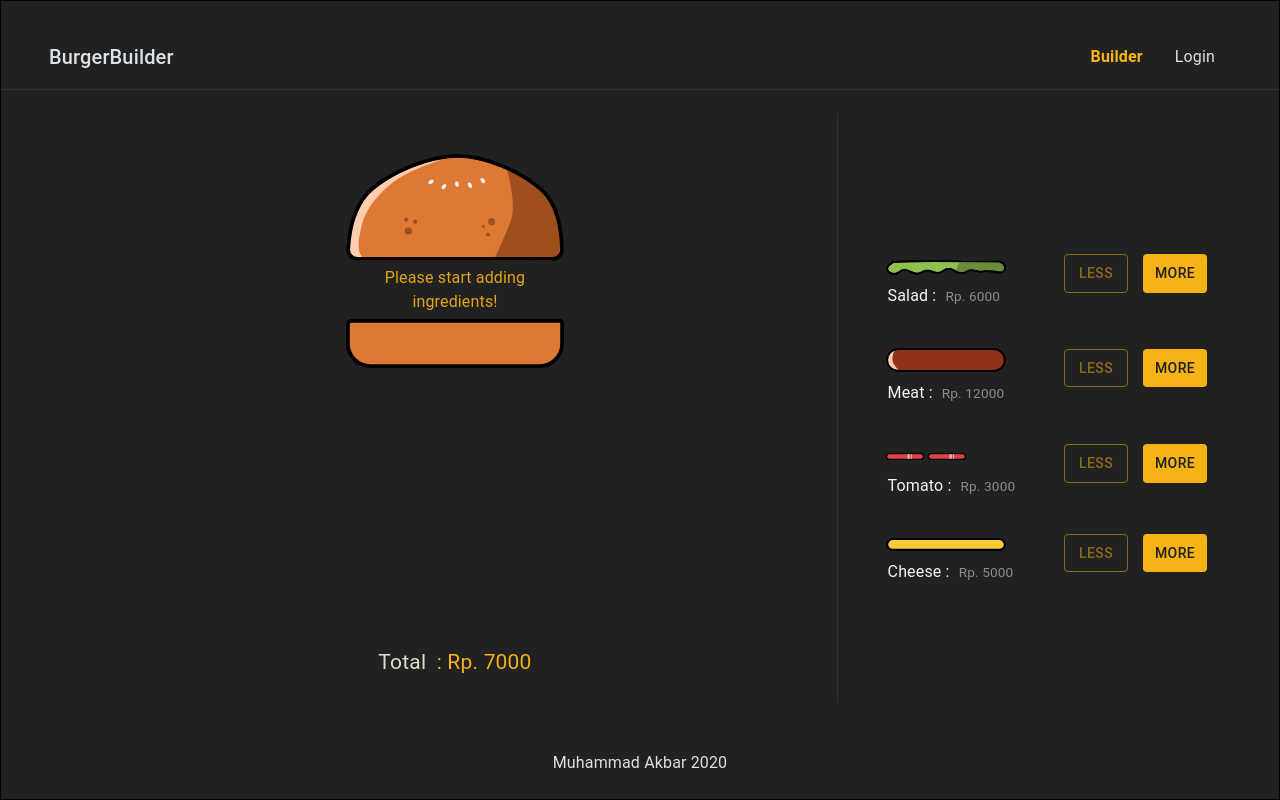
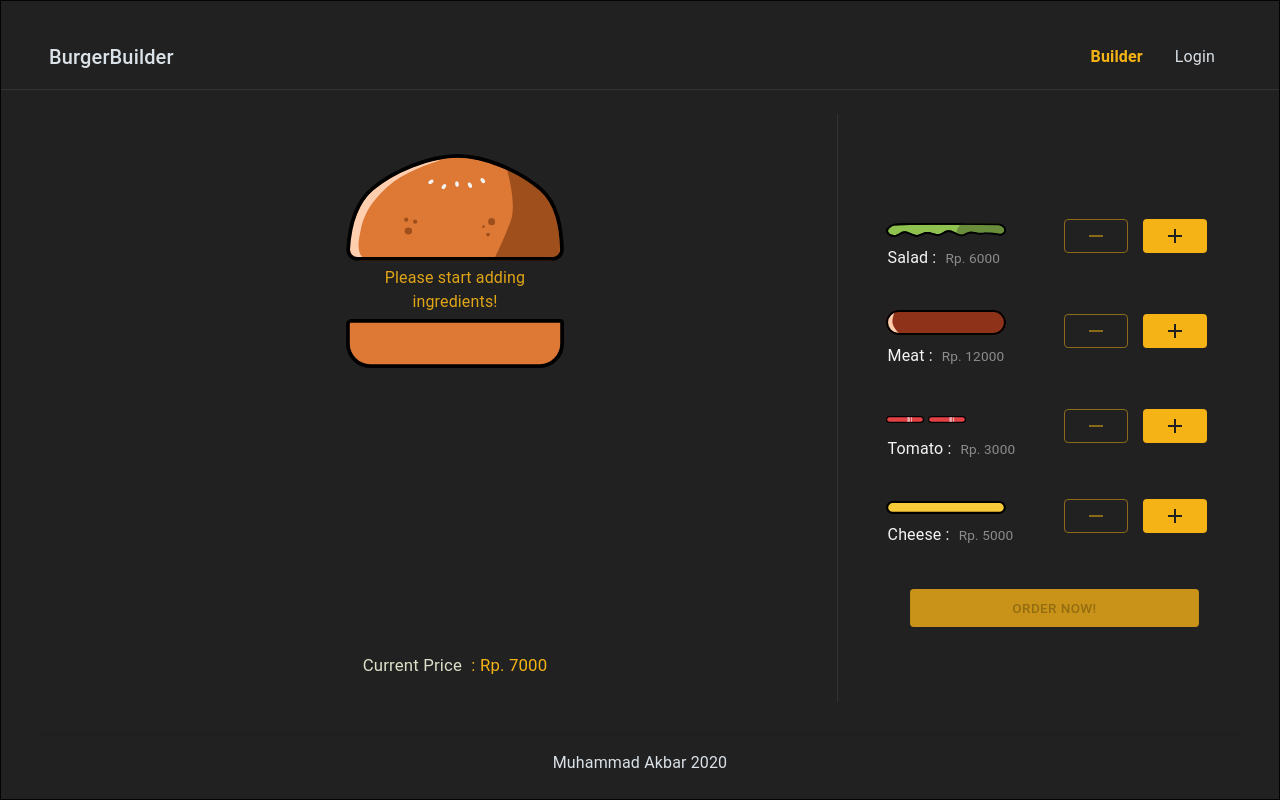
Before and after one commit to MuhammadAkbar11/burger-builder, a React (Create React App) app: page / in a window 1280 px wide. Built offline with nearby package versions, Linux system fonts and the light colour scheme; the HTML template or start-up script is replaced by a standard one.

Commit message:
add order button

```diff
--- a/src/components/Burger/BuildControls/BuildControl.jsx/BuildControl.jsx
+++ b/src/components/Burger/BuildControls/BuildControl.jsx/BuildControl.jsx
@@ -2,6 +2,8 @@ import React, { Fragment } from "react";
 import PropTypes from "prop-types";
 
 import { Box, Button, makeStyles, styled, Typography } from "@material-ui/core";
+import AddIcon from "@material-ui/icons/Add";
+import RemoveIcon from "@material-ui/icons/Remove";
 
 const useStyles = makeStyles(theme => ({
   root: {
@@ -11,6 +13,11 @@ const useStyles = makeStyles(theme => ({
     margin: theme.spacing(1),
     paddingTop: theme.spacing(1),
     width: "100%",
+
+    [theme.breakpoints.down("sm")]: {
+      flexDirection: "column",
+      lineHeight: "2rem",
+    },
   },
 
   labelContent: {
@@ -40,6 +47,14 @@ const useStyles = makeStyles(theme => ({
 
   marginLeft: {
     marginLeft: "4px",
+  },
+
+  img: {
+    width: 38,
+
+    [theme.breakpoints.down("sm")]: {
+      width: 55,
+    },
   },
 }));
 
@@ -81,10 +96,9 @@ const BuildControl = props => {
 
   const tomatoIcon = (
     <div>
-      <img width="38" src={props.icon} alt="" />
+      <img className={className.img} src={props.icon} alt="" />
       <img
-        width="38"
-        className={className.marginLeft}
+        className={`${className.img} ` + className.marginLeft}
         src={props.icon}
         alt=""
       />
@@ -106,14 +120,15 @@ const BuildControl = props => {
       </Box>
       <Box className={`${className.actions} `}>
         <ButtonControlLess
+          size="small"
           onClick={props.remove}
           className={`less ${props.disabled ? "disabled" : ""}`}
           color="primary"
         >
-          Less
+          <RemoveIcon />
         </ButtonControlLess>
-        <ButtonControlAdd color="primary" onClick={props.added}>
-          More
+        <ButtonControlAdd size="small" color="primary" onClick={props.added}>
+          <AddIcon />{" "}
         </ButtonControlAdd>
       </Box>
     </div>
--- a/src/components/Burger/BuildControls/BuildControls.jsx
+++ b/src/components/Burger/BuildControls/BuildControls.jsx
@@ -1,7 +1,13 @@
 import React from "react";
 import PropTypes from "prop-types";
 
-import { Container, makeStyles, Paper } from "@material-ui/core";
+import {
+  Button,
+  Container,
+  makeStyles,
+  Paper,
+  styled,
+} from "@material-ui/core";
 import BuildControl from "./BuildControl.jsx/BuildControl";
 
 import meatImg from "../../../assets/svg/meat.svg";
@@ -53,11 +59,42 @@ const useStyle = makeStyles(theme => ({
     width: "100%",
     backgroundColor: "transparent",
     boxShadow: "none",
+    [theme.breakpoints.only("sm")]: {
+      width: "80%",
+    },
+    [theme.breakpoints.down("sm")]: {
+      paddingBottom: "4rem",
+    },
   },
 }));
 
+const CheckoutButton = styled(Button)({
+  backgroundColor: "#f5b316",
+  color: "#212121",
+  marginLeft: "15px",
+  display: "flex",
+  flexWrap: "wrap",
+  justifyContent: "center",
+  width: "100%",
+  marginTop: "2rem",
+
+  "&:hover": {
+    backgroundColor: "#f5b216c9",
+  },
+  "&:active, &:focus": {
+    backgroundColor: "#f5b216c9",
+  },
+
+  "&:disabled": {
+    transform: "scale(0.9)",
+    color: "f2f2f2",
+    backgroundColor: "#f5b216c9",
+  },
+});
+
 const BuildControls = props => {
   const classes = useStyle();
+  console.log(props.purchase);
   return (
     <Container className={classes.root}>
       <Paper className={classes.paper}>
@@ -75,6 +112,13 @@ const BuildControls = props => {
             />
           );
         })}
+        <CheckoutButton
+          size="large"
+          variant="contained"
+          disabled={!props.purchase ? true : false}
+        >
+          Order now!
+        </CheckoutButton>
       </Paper>
     </Container>
   );
@@ -84,6 +128,7 @@ BuildControls.propTypes = {
   ingredientAdded: PropTypes.func,
   ingredientRemove: PropTypes.func,
   disabled: PropTypes.object,
+  purchase: PropTypes.bool,
 };
 
 export default BuildControls;
--- a/src/components/Burger/Burger.jsx
+++ b/src/components/Burger/Burger.jsx
@@ -12,7 +12,6 @@ import {
 const useStyle = makeStyles(theme => ({
   root: {
     position: "relative",
-
     width: "100%",
     height: "100%",
     padding: theme.spacing(3),
@@ -23,6 +22,10 @@ const useStyle = makeStyles(theme => ({
       width: "10px",
       display: "none",
       backgroundColor: "#f2f2f2",
+    },
+
+    [theme.breakpoints.down("sm")]: {
+      height: "320px",
     },
 
     // /* Track */
@@ -58,10 +61,10 @@ const useStyle = makeStyles(theme => ({
       maxWidth: "40%",
     },
     [theme.breakpoints.only("sm")]: {
-      maxWidth: "35%",
+      maxWidth: "37%",
     },
     [theme.breakpoints.only("xs")]: {
-      maxWidth: "50%",
+      maxWidth: "55%",
     },
   },
 
@@ -74,7 +77,7 @@ const useStyle = makeStyles(theme => ({
     opacity: "0.9",
   },
   textprice: {
-    fontSize: "1.5em",
+    fontSize: "1.2em",
     color: "#DAE1C8",
     marginTop: "auto",
     "& .price": {
@@ -118,9 +121,10 @@ const Burger = props => {
           {transformedIngredients}
           <BurgerIngredients type="bread-bottom" />
         </CardContent>
-        <Box>
+        <Box mt={4}>
           <Typography className={burgerStyles.textprice}>
-            Total <span className={`price`}> : Rp. {props.totalPrice}</span>
+            Current Price{" "}
+            <span className={`price`}> : Rp. {props.totalPrice}</span>
           </Typography>
         </Box>
       </Card>
--- a/src/containers/BurgerBuilder/BurgerBuilder.jsx
+++ b/src/containers/BurgerBuilder/BurgerBuilder.jsx
@@ -62,8 +62,20 @@ class BurgerBuilder extends Component {
         cheese: 0,
       },
       totalPrice: 7000,
+      purchasabled: false,
     };
   }
+
+  updatePurchaseState = ingredients => {
+    const sum = Object.keys(ingredients)
+      .map(igKey => {
+        return ingredients[igKey];
+      })
+      .reduce((sum, el) => {
+        return sum + el;
+      }, 0);
+    this.setState({ purchasabled: sum > 0 });
+  };
 
   addIngredientHandler = type => {
     const oldCount = this.state.ingredients[type];
@@ -81,6 +93,8 @@ class BurgerBuilder extends Component {
       totalPrice: newPrice,
       ingredients: updatedIngredients,
     });
+
+    this.updatePurchaseState(updatedIngredients);
   };
 
   removeIngredientHandler = type => {
@@ -101,6 +115,7 @@ class BurgerBuilder extends Component {
       totalPrice: newPrice,
       ingredients: updatedIngredients,
     });
+    this.updatePurchaseState(updatedIngredients);
   };
 
   render() {
@@ -126,6 +141,7 @@ class BurgerBuilder extends Component {
               disabled={disabledInfo}
               ingredientRemove={this.removeIngredientHandler}
               ingredientAdded={this.addIngredientHandler}
+              purchase={this.state.purchasabled}
             />
           </Grid>
         </Grid>
```
